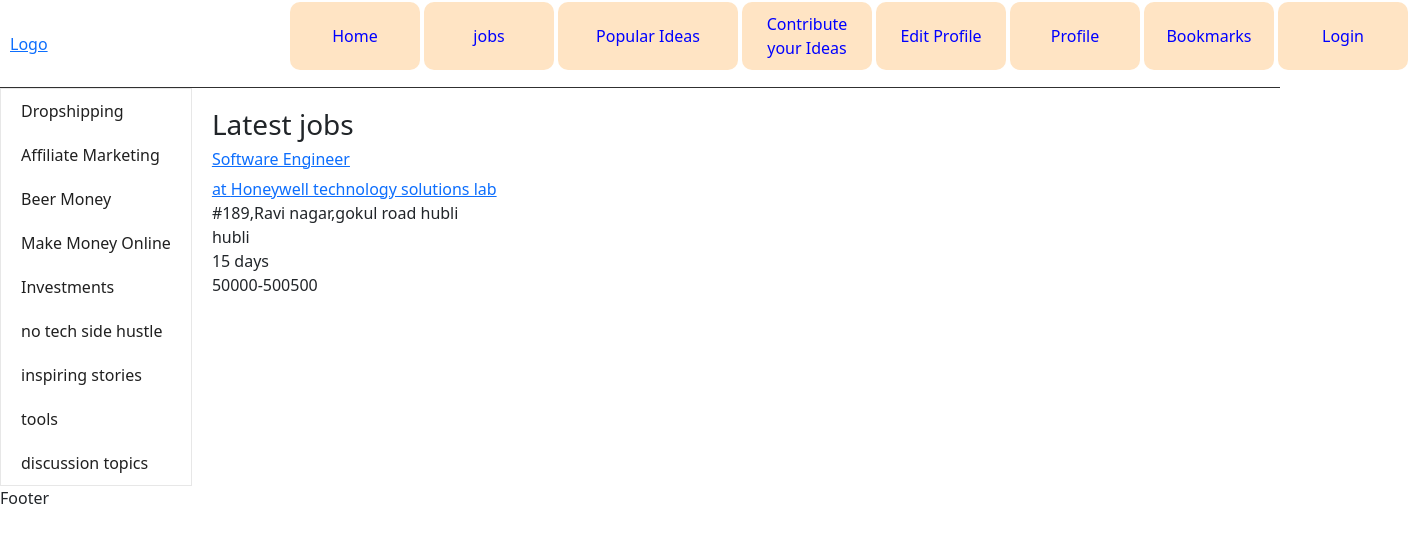
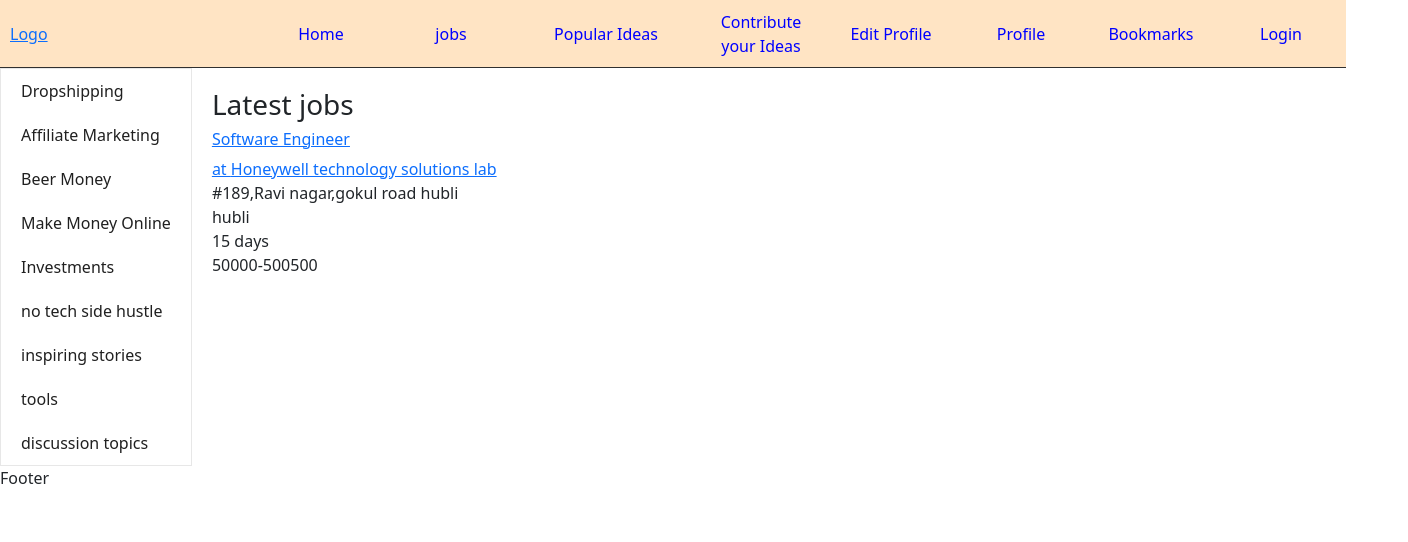
Before and after one commit to kalburgimanjunath/nextjs-passive-income-ideas, a Next.js app: page /jobs in a window 1280 px wide. Shown: the top 542 px of the page, 1408 px wide, since content can reach past the window. Built offline with nearby package versions, Linux system fonts and the light colour scheme.

Commit message:
8 files modified

```diff
--- a/components/navbar.js
+++ b/components/navbar.js
@@ -1,6 +1,7 @@
 import Link from 'next/link';
 import Image from 'next/image';
 // import logo from '../assets/logo.png';
+
 export default function Navbar({ session }) {
   return (
     <div className="navbar-top">
--- a/components/posts.js
+++ b/components/posts.js
@@ -7,7 +7,7 @@ export default function Posts({ posts }) {
       <div className="lists-item post">
         <>
           <Link href={`../posts/${item.id}`}>
-            <div>{item.author}</div>
+            {/* <div>{item.author}</div> */}
             <div>
               <Image
                 loader={() => item.url}
@@ -15,6 +15,7 @@ export default function Posts({ posts }) {
                 width="200"
                 height="200"
                 alt=""
+                style={{ width: '100%' }}
               />
             </div>
 
--- a/pages/_app.js
+++ b/pages/_app.js
@@ -6,6 +6,10 @@ import { SessionProvider } from 'next-auth/react';
 function MyApp({ Component, pageProps, session }) {
   return (
     <>
+      <link
+        rel="stylesheet"
+        href="https://fonts.googleapis.com/icon?family=Material+Icons"
+      />
       <Header />
       <div style={{ display: 'flex' }}>
         <SessionProvider session={session}>
--- a/pages/category/[id].js
+++ b/pages/category/[id].js
@@ -26,7 +26,7 @@ export default function index() {
   }, [id]);
   return (
     <div>
-      Category:{id}
+      {id}
       <div>
         {banners && (
           <Image
@@ -34,6 +34,7 @@ export default function index() {
             src={banners}
             width={500}
             height={300}
+            style={{ width: '100%' }}
           />
         )}
         <h6>PUBLICATIONS</h6>
--- a/styles/navbar.module.css
+++ b/styles/navbar.module.css
@@ -2,6 +2,7 @@
   display: flex;
   align-items: center;
   box-shadow: inset 0 -1px 0 0 #303030;
+  background-color: bisque;
 }
 .navbar-start {
   width: 20%;
@@ -14,17 +15,20 @@
   list-style-type: none;
   display: flex;
   justify-content: space-between;
+  padding: 0;
+  margin: 0;
 }
 .navbar-end ul li {
   background-color: bisque;
-  margin: 2px;
+  margin: 0;
   width: 15%;
   display: flex;
   min-width: 130px;
   justify-content: center;
   text-align: center;
   align-items: center;
-  border-radius: 10px;
+  /* border-radius: 10px; */
+  box-shadow: inset 0 -1px 0 0 #303030;
 }
 .navbar-end ul li:hover {
   background-color: blue;
--- a/styles/sidebar.module.css
+++ b/styles/sidebar.module.css
@@ -1,5 +1,6 @@
 .lists {
   border: 1px solid #e7e7e7;
+  /* width: 35%; */
 }
 .lists-item {
   padding: 10px 20px;
```
Also changed, not shown: package.json (+8 -1 lines), 1 other file (tests, documents, lock files or other folders).
